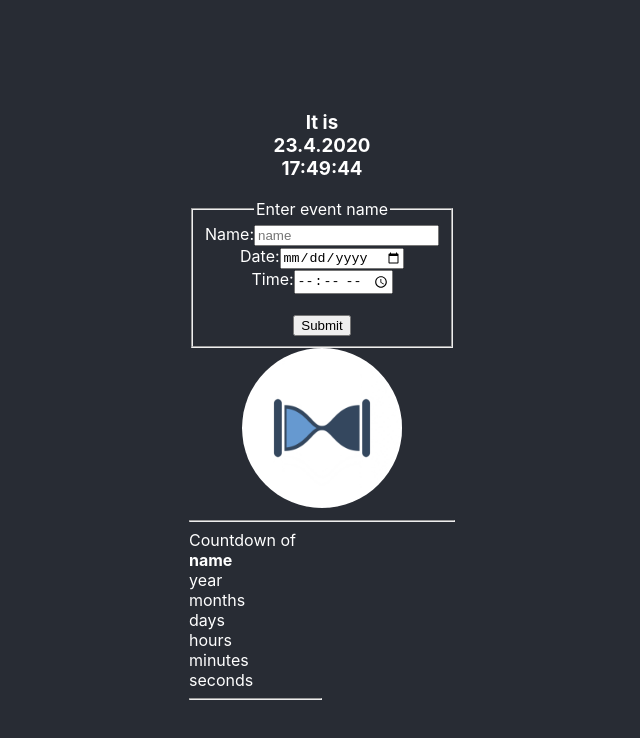
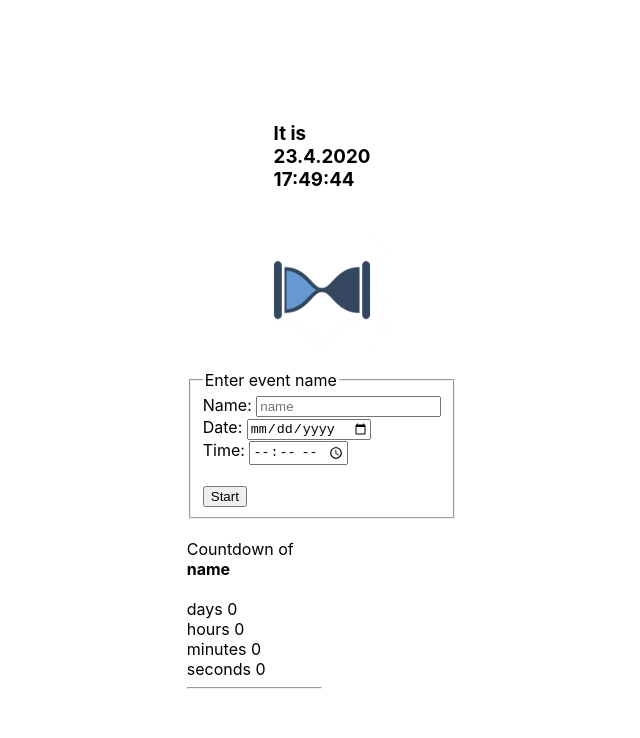
Before and after one commit to klunico/countdown-timer, a React (Create React App) app in the folder timer-app/: page / in a window 1280 px wide. Shown: the top 738 px of the page, without its empty margins (318-958 px from the left). Built offline with nearby package versions, Linux system fonts and the light colour scheme.

Commit message:
rearranged and updated to make it work with props - calculation is still off

```diff
--- a/timer-app/src/App.css
+++ b/timer-app/src/App.css
@@ -1,5 +1,5 @@
 .App {
-  text-align: center;
+  /*text-align: center;*/
 }
 
 .App-logo {
@@ -20,15 +20,19 @@
   text-align: left;
 }
 
+.inputFields {
+  text-align: left;
+}
+
 .App-header {
-  background-color: #282c34;
+  /*background-color: #282c34;*/
   min-height: 100vh;
   display: flex;
   flex-direction: column;
   align-items: center;
   justify-content: center;
   /*font-size: calc(10px + 2vmin);*/
-  color: white;
+  /*color: white;*/
 }
 
 
--- a/timer-app/src/App.js
+++ b/timer-app/src/App.js
@@ -1,7 +1,8 @@
 import React from 'react';
 import './App.css';
 import TimeNow from './TimeNow.js';
-import Countdown from './Countdown.js';
+import Logo from './Logo.js';
+import InputForm from './InputForm.js';
 
 
 class App extends React.Component {
@@ -10,7 +11,8 @@ class App extends React.Component {
       <div className="App">
         <header className="App-header">
           <TimeNow />
-          <Countdown />
+          <Logo />
+          <InputForm />
         </header>
       </div>
     );
--- /dev/null
+++ b/timer-app/src/EventOutput.js
@@ -0,0 +1,23 @@
+import React from 'react';
+import Timer from './Timer.js';
+
+function EventOutput(props) {
+	return (
+		<div>
+				<br />
+      		<div className='resultContainer'>
+						Countdown of
+						<br />
+						<strong>{props.eventName}</strong>
+						<Timer
+							eventDate={props.date}
+							eventTime={props.time}
+							eventStarted={props.eventStarted}
+							/>
+						<hr />
+					</div>
+			</div>
+		);
+}
+
+export default EventOutput;
--- a/timer-app/src/Countdown.js
+++ b/timer-app/src/InputForm.js
@@ -1,9 +1,9 @@
 import React from 'react';
-import Logo from './Logo.js';
+import EventOutput from './EventOutput.js';
 import Timer from './Timer.js';
 
 
-class Countdown extends React.Component {
+class InputForm extends React.Component {
 	constructor(props) {
 		super(props);
 		this.handleSubmit = this.handleSubmit.bind(this);
@@ -11,64 +11,56 @@ class Countdown extends React.Component {
 		this.state = {
 			eventName: "name",
 			time: "00:00",
-			date: new Date()
+			date: new Date(),
+			eventStarted: false
 		};
 	}
 
 	handleSubmit(event) {
-		console.log(event)
   	alert('Following event has been created: ' + this.state.eventName + ' at ' + this.state.date + " " + this.state.time);
   	event.preventDefault();
+  	this.setState({
+			eventStarted: true
+		});
   }
 
 	handleChange(event) {
-		// const target = event.target;
-		// const value = target.name
   	this.setState({
 			[event.target.name]: event.target.value
 		});
 	}
 
-
 	render() {
-		// const {eventName, date, time} = this.state;
 		return	(
-			<div>
 				<div>
 					<form>
 						<fieldset>
 							<legend>Enter event name</legend>
-								<label>Name:<input  name="eventName" type="text" placeholder={this.state.eventName}
+								<label className='inputFields'>Name: <input  name="eventName" type="text" placeholder={this.state.eventName}
 			            	onChange={this.handleChange}
 			            	required />
 			            	<br />
-			            Date:<input  name="date" type="date"  required
+			            Date: <input  name="date" type="date"  required
 			            	onChange={this.handleChange}
 			            	/><br />
-			            Time:<input name="time" type="time"  placeholder={this.state.time}
+			            Time: <input name="time" type="time"  placeholder={this.state.time}
 			            	onChange={this.handleChange} />
 			            	<br /><br />
 								</label>
-									<input type="submit" value="Submit"
-									onSubmit={this.handleSubmit}
+									<input type="submit" value="Start"
+									onClick={this.handleSubmit}
 									/>
 						</fieldset>
       		</form>
+					<EventOutput
+						eventName={this.state.eventName}
+						eventDate={this.state.date}
+						eventTime={this.state.time}
+						eventStarted={this.state.eventStarted}
+						 />
 				</div>
-					<Logo />
-				<hr />
-      		<div className='resultContainer'>
-						Countdown of
-						<br />
-						<strong>{this.state.eventName}</strong>
-						<Timer
-							date={this.state.date}
-							eventName={this.state.eventName}/>
-						<hr />
-					</div>
-			</div>
-		);
+			);
 	}
 }
 
-export default Countdown;
+export default InputForm;
--- a/timer-app/src/Timer.js
+++ b/timer-app/src/Timer.js
@@ -1,53 +1,58 @@
-import React from 'react';
+import React, { useState, useEffect} from 'react';
 
-class Timer extends React.Component {
-  constructor(props) {
-    super(props);
-    this.state = {
-    	// year: new Date().getFullYear(),
-    	// month: new Date().getMonth(),
-    	// days: new Date().getDay(),
-    	// hours: new Date().getHours(),
-    	// minutes: new Date().getMinutes(),
-    	// seconds: new Date().getSeconds()
-    };
-  }
+// const Timer = ({eventDate, eventName}) => {
+const Timer = ({eventName, eventDate, eventTime, eventStarted}) => {
+  const [state, setState] = useState({
+    		days: 0,
+	    	hours: 0,
+	    	minutes: 0,
+	    	seconds: 0
+    });
 
-  // calculateTime()
+	const calculateTime = () => {
+	  // const now = new Date().getTime();
+	  const now = new Date(eventDate,  eventTime);
+	  console.log(eventDate);
+	  console.log(eventTime);
+	  console.log(now);
+	  const tomorrow = eventDate?.getTime() ?? 0;
+	  const distance = tomorrow - now;
 
+	  const days = Math.floor(distance / (1000 * 60 * 60 * 24));
+	  const hours = Math.floor((distance % (1000 * 60 * 60 * 24)) / (1000 * 60 * 60));
+	  const minutes = Math.floor((distance % (1000 * 60 * 60)) / (1000 * 60));
+	  const seconds = Math.floor((distance % (1000 * 60)) / 1000);
 
-  componentDidMount = () => {
-  	console.log(this.props.date, this.props.eventName)
+	  setState({
+	    	days: days,
+	    	hours: hours,
+	    	minutes: minutes,
+	    	seconds: seconds
+    });
+	}
+
+  useEffect(() => {
+  	if (!eventStarted) {
+			return;
+		}
     setInterval(() => {
-      this.setState(prevState => ({
+      calculateTime();
+    } ,1000);
+  },[eventStarted]);
 
-      //   year: new Date().getFullYear(),
-	    	// month: new Date().getMonth(),
-	    	// days: new Date().getDay(),
-	    	// hours: new Date().getHours(),
-	    	// minutes: new Date().getMinutes(),
-	    	// seconds: new Date().getSeconds()
-      }));
-    } ,1000);
-  };
-
-  render () {
-    const { year, month, days, hours, minutes, seconds } = this.state;
-    // console.log(this.state.date)
-    return	<div>
-							year {year}
-							<br />
-							months {month}
-							<br />
-							days {days}
-							<br />
-							hours {hours}
-							<br />
-							minutes {minutes}
-							<br />
-							seconds {seconds}
-						</div>
-  }
-}
+  return	(
+  	<div>
+			{eventName}
+			<br />
+			days {state.days}
+			<br />
+			hours {state.hours}
+			<br />
+			minutes {state.minutes}
+			<br />
+			seconds {state.seconds}
+		</div>
+	);
+};
 
 export default Timer;
```
Also changed, not shown: timer-app/src/Logic.js (deleted, +0 -39 lines).
